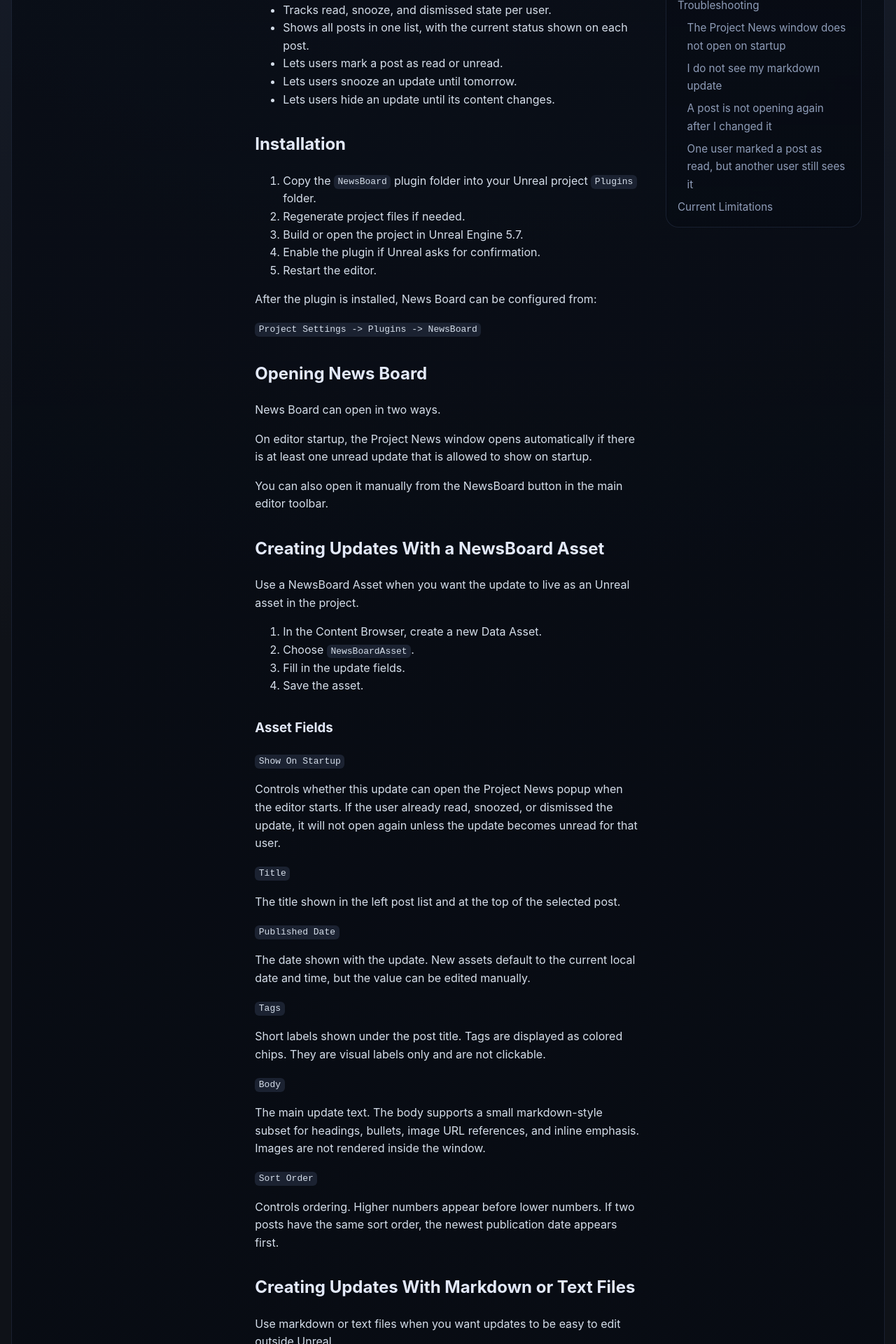
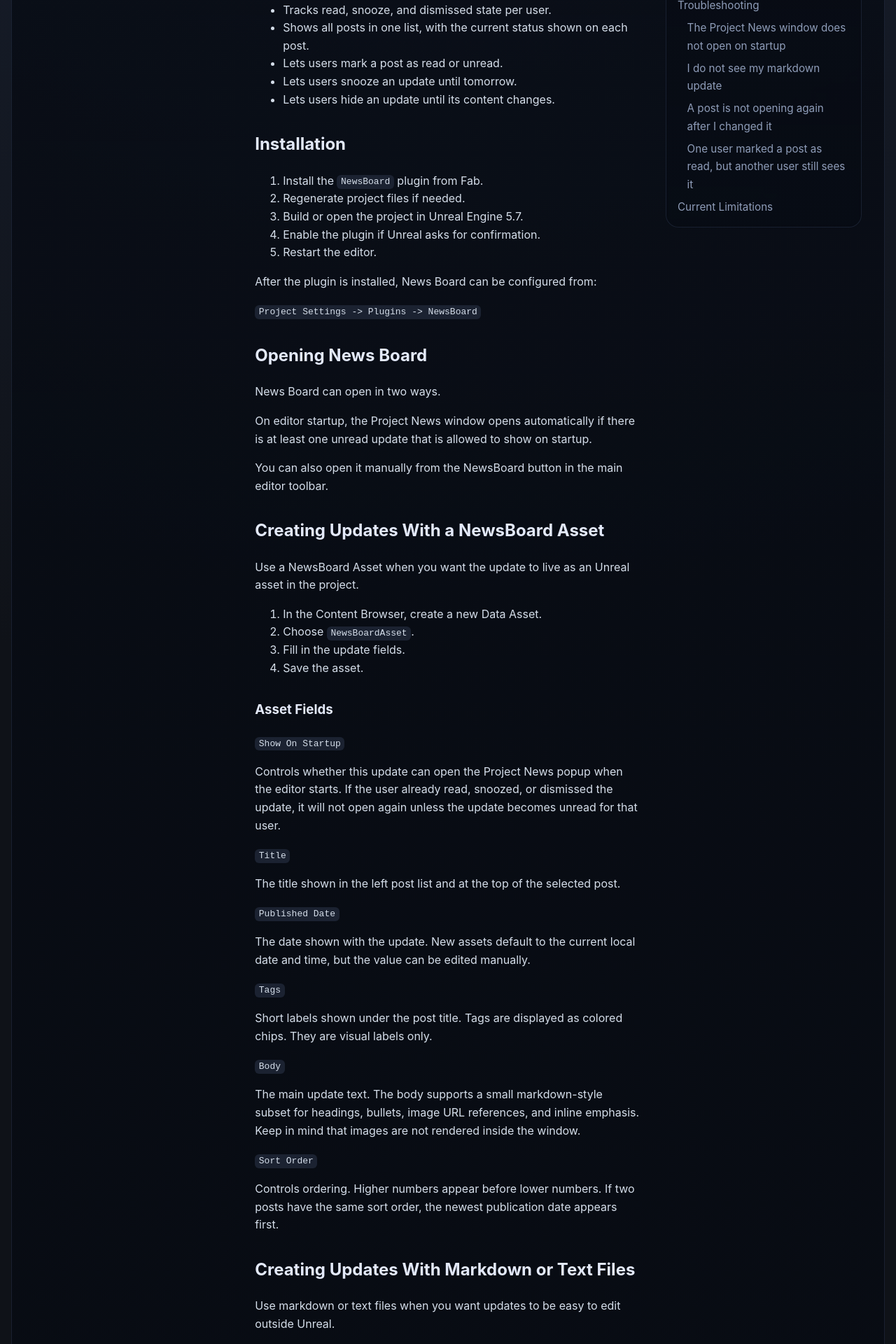
Before and after one commit to ianistor/ian_mywebsite, a Jekyll site: the page built from _tools/2026-05-09-news-board.md, in a window 1280 px wide. Shown: the part 926-2846 px from the top of the page at 70% size. Built offline with Jekyll 4.4.1, drawn with Linux system fonts in a browser that asks for light colours; nearby versions of some CDN libraries; some of the changed text lies outside the part shown.

Commit message:
Revise installation steps and update markdown example
Updated installation instructions and modified markdown front matter example. Adjusted descriptions for tags and body content.

```diff
--- a/_tools/2026-05-09-news-board.md
+++ b/_tools/2026-05-09-news-board.md
@@ -32,7 +32,7 @@
 
 ## Installation
 
-1. Copy the `NewsBoard` plugin folder into your Unreal project `Plugins` folder.
+1. Install the `NewsBoard` plugin from Fab.
 2. Regenerate project files if needed.
 3. Build or open the project in Unreal Engine 5.7.
 4. Enable the plugin if Unreal asks for confirmation.
@@ -75,11 +75,11 @@
 
 `Tags`
 
-Short labels shown under the post title. Tags are displayed as colored chips. They are visual labels only and are not clickable.
+Short labels shown under the post title. Tags are displayed as colored chips. They are visual labels only.
 
 `Body`
 
-The main update text. The body supports a small markdown-style subset for headings, bullets, image URL references, and inline emphasis. Images are not rendered inside the window.
+The main update text. The body supports a small markdown-style subset for headings, bullets, image URL references, and inline emphasis. Keep in mind that images are not rendered inside the window.
 
 `Sort Order`
 
@@ -133,9 +133,6 @@
 
 Adds visual tag chips to the post.
 
-`image`
-
-Stores an image URL reference from the markdown front matter. News Board does not render images directly in the Project News window.
 
 ## Supported Markdown
 
```
Also changed, not shown: other parts of _tools/2026-05-09-news-board.md (+5 -5 lines).
